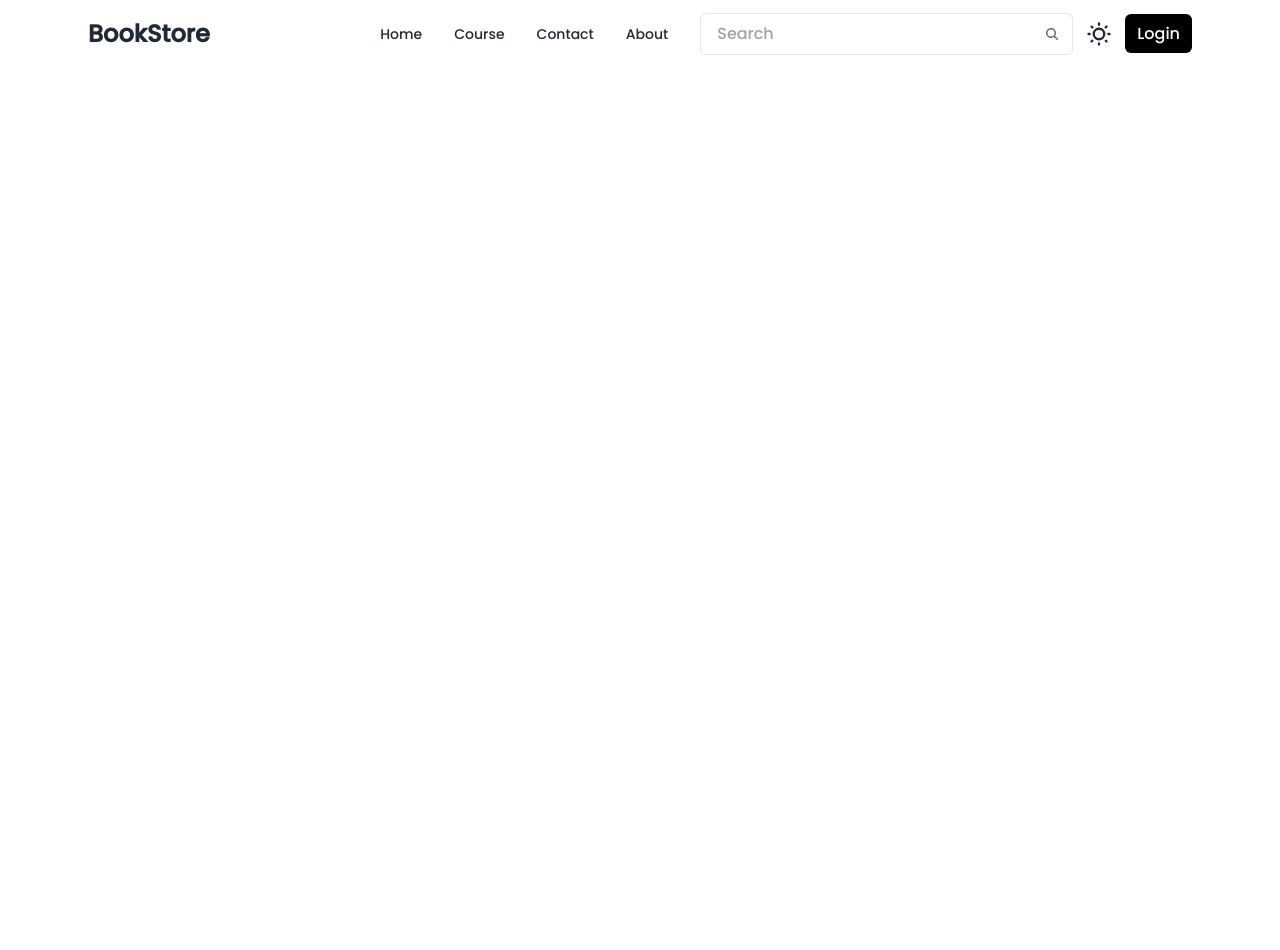
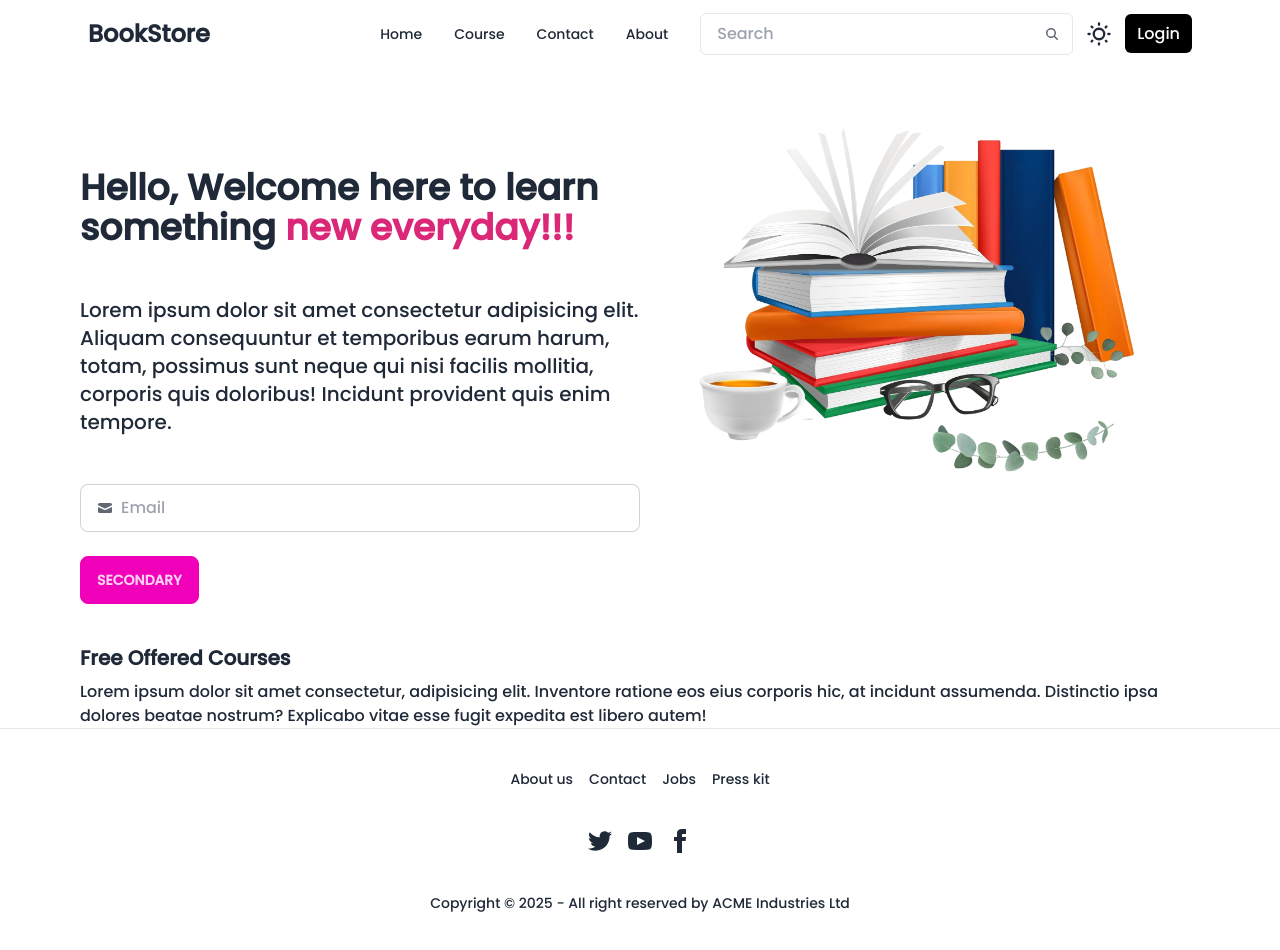
Before and after one commit to Shakthivelk24/MERNStack_Book_Application, a React app in the folder frontend/: page / in a window 1280 px wide. Shown: the top 950 px of the page. Before the commit the page ends 800 px from the top, so only its background shows below. Built offline with nearby package versions, Linux system fonts and the light colour scheme; the HTML template or start-up script is replaced by a standard one.

Commit message:
added all components to App.jsx

```diff
--- a/frontend/src/App.jsx
+++ b/frontend/src/App.jsx
@@ -1,7 +1,15 @@
+import Banner from "./components/Banner"
+import Footer from "./components/Footer"
 import Navbar from "./components/Navbar"
-
+import FreeBook from "./components/FreeBook"
 export default function App() {
   return (
+    <>
    <Navbar/>
+   <Banner/>
+   <FreeBook/>
+   <Footer/>
+
+   </>
   )
 }
```
